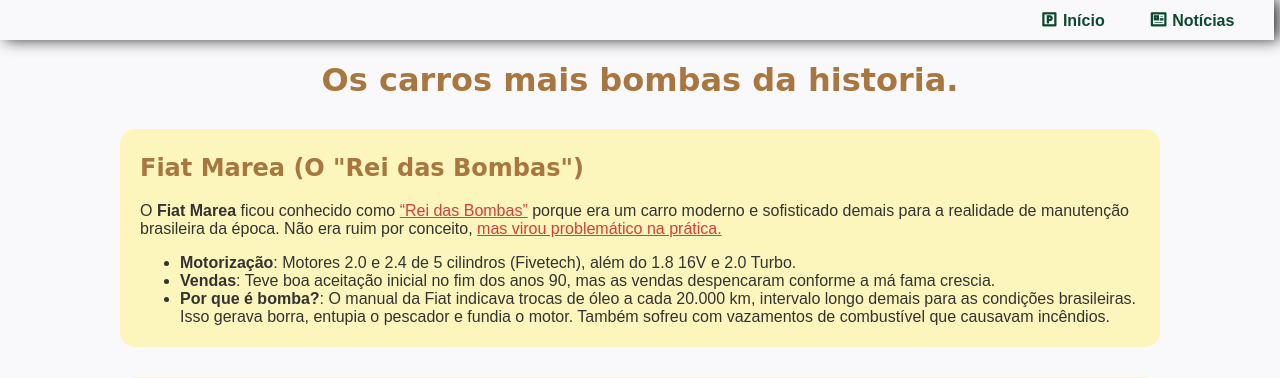
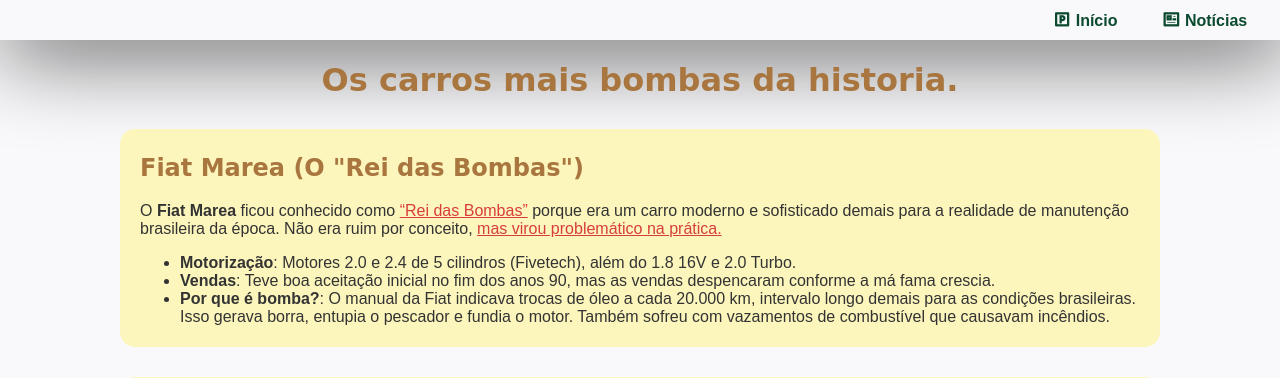
Before and after one commit to Guilhermezi/Cursos, a PHP site: page /carsTools.html in a window 1280 px wide. Shown: the top 378 px of the page. Run offline with PHP 8.4, Linux system fonts and the light colour scheme; some libraries are stand-ins or nearby versions; some web fonts are replaced.

Commit message:
HTML
Simple HTML

```diff
--- a/Curso-em-video_HTML5-e-CSS3/módulo 2 de 5/exercicios/Box-model_ex021/Testes/style.css
+++ b/Curso-em-video_HTML5-e-CSS3/módulo 2 de 5/exercicios/Box-model_ex021/Testes/style.css
@@ -23,8 +23,8 @@ body {
 }
 header {
     display: flex;
-    width: 98%;
-    box-shadow: 5px 0px 15px #333;
+    width: 99%;
+    box-shadow: 2px 2px 90px 1px black;
     padding: 10px;
 }
 nav {
```
Also changed, not shown: Curso-em-video_HTML5-e-CSS3/módulo 2 de 5/exercicios/Box-model_ex021/Caixa02.html (+7 -1 lines).
